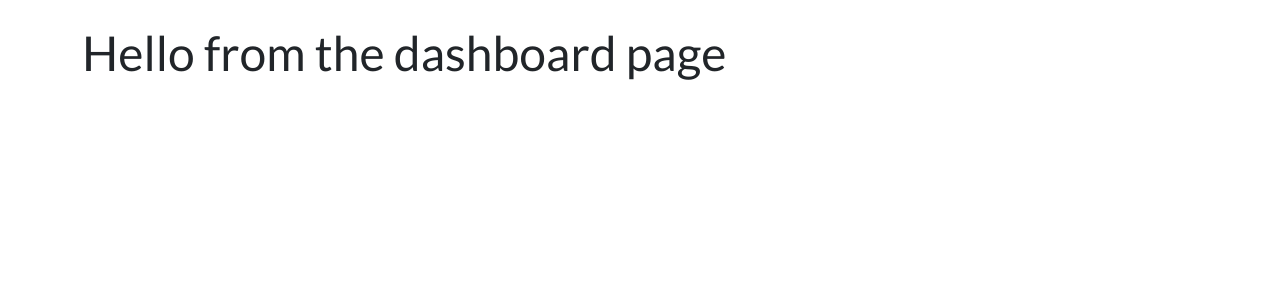
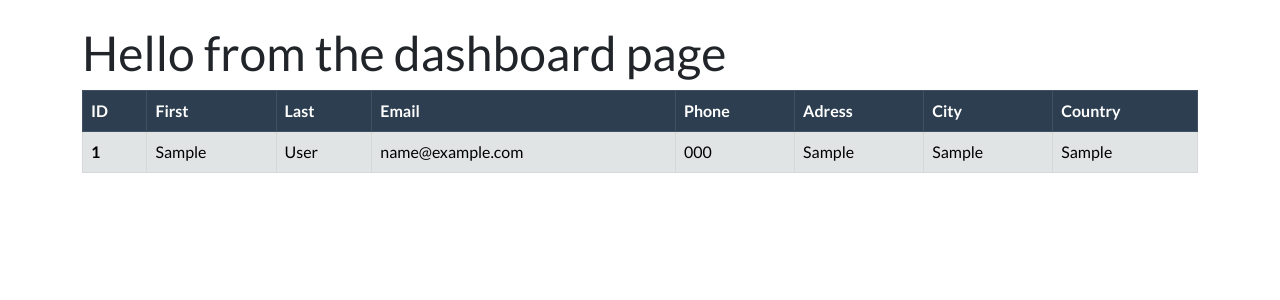
Before and after one commit to Youssef-Chibane/Django-CRM, a Django app: page /dashboard in a window 1280 px wide. Shown: the part 72-372 px from the top of the page. Run offline with Django 5.2, Linux system fonts and the light colour scheme; a user stored in the database is signed in; tables that the repository leaves empty hold one stand-in row (values such as "Sample post").

Commit message:
all records view&template

```diff
--- a/app/templates/app/dashboard.html
+++ b/app/templates/app/dashboard.html
@@ -1,4 +1,33 @@
 {% extends "app/base.html" %}
 {% block content %}
     <h1>Hello from the dashboard page</h1>
+
+    <table class="table table-hover table-light table-bordered  table-striped">
+        <thead class="table-primary">
+          <tr>
+            <th scope="col">ID</th>
+            <th scope="col">First</th>
+            <th scope="col">Last</th>
+            <th scope="col">Email</th>
+            <th scope="col">Phone</th>
+            <th scope="col">Adress</th>
+            <th scope="col">City</th>
+            <th scope="col">Country</th>
+          </tr>
+        </thead>
+        <tbody class="table-hover">
+            {% for record in records %}
+          <tr>
+            <th scope="row">{{ record.id }}</th>
+            <td>{{ record.first_name }}</td>
+            <td>{{ record.last_name }}</td>
+            <td>{{ record.email }}</td>
+            <td>{{ record.phone }}</td>
+            <td>{{ record.adress }}</td>
+            <td>{{ record.city }}</td>
+            <td>{{ record.country }}</td>
+          </tr>
+            {% endfor %}
+        </tbody>
+      </table>
 {% endblock content %}
--- a/app/views.py
+++ b/app/views.py
@@ -3,6 +3,7 @@ from .forms import CreateUserForm, LoginForm
 from django.contrib.auth.models import auth
 from django.contrib.auth import authenticate
 from django.contrib.auth.decorators import login_required, user_passes_test
+from .models import Record
 
 
 def redirect_if_authenticated(user):
@@ -63,4 +64,8 @@ def logout(request):
 
 @login_required(login_url='login')
 def dashboard(request):
-    return render(request, 'app/dashboard.html')
+
+    records = Record.objects.all()
+    context = {"records": records}
+
+    return render(request, 'app/dashboard.html', context=context)
```
